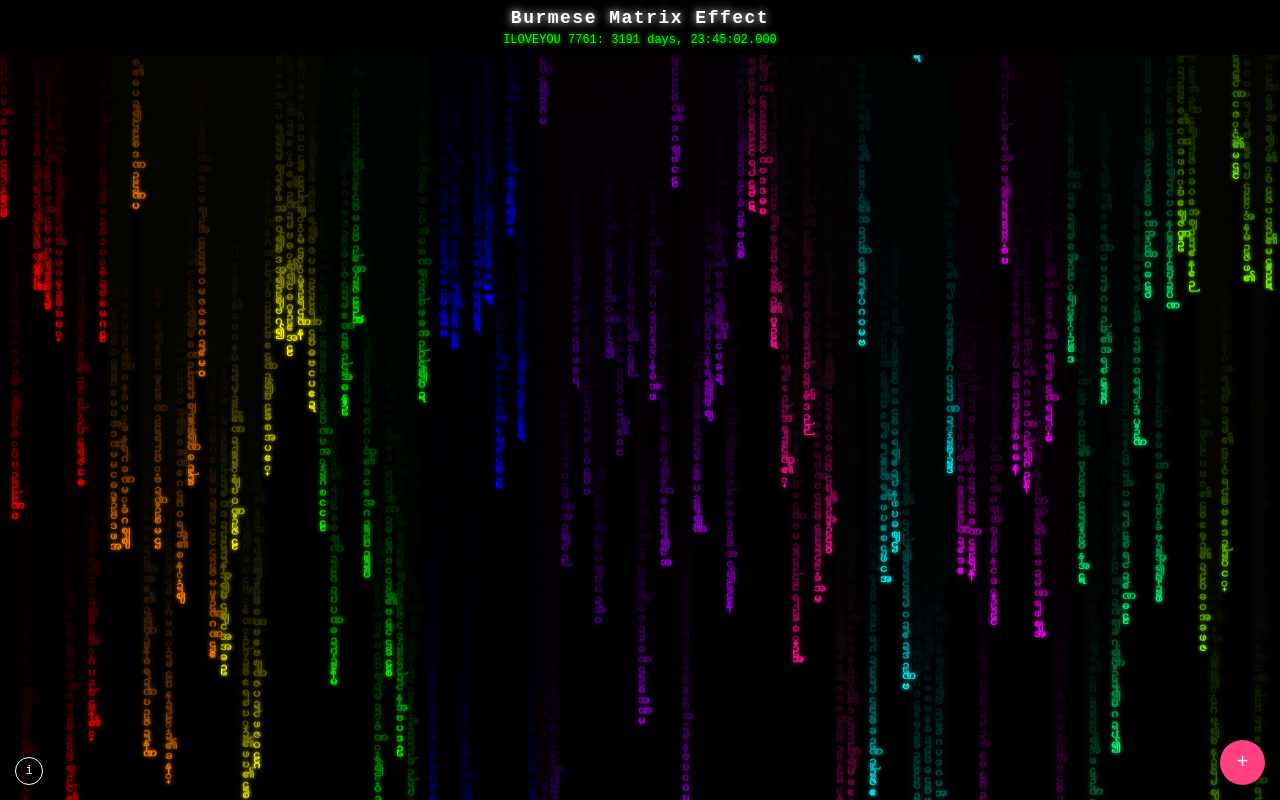
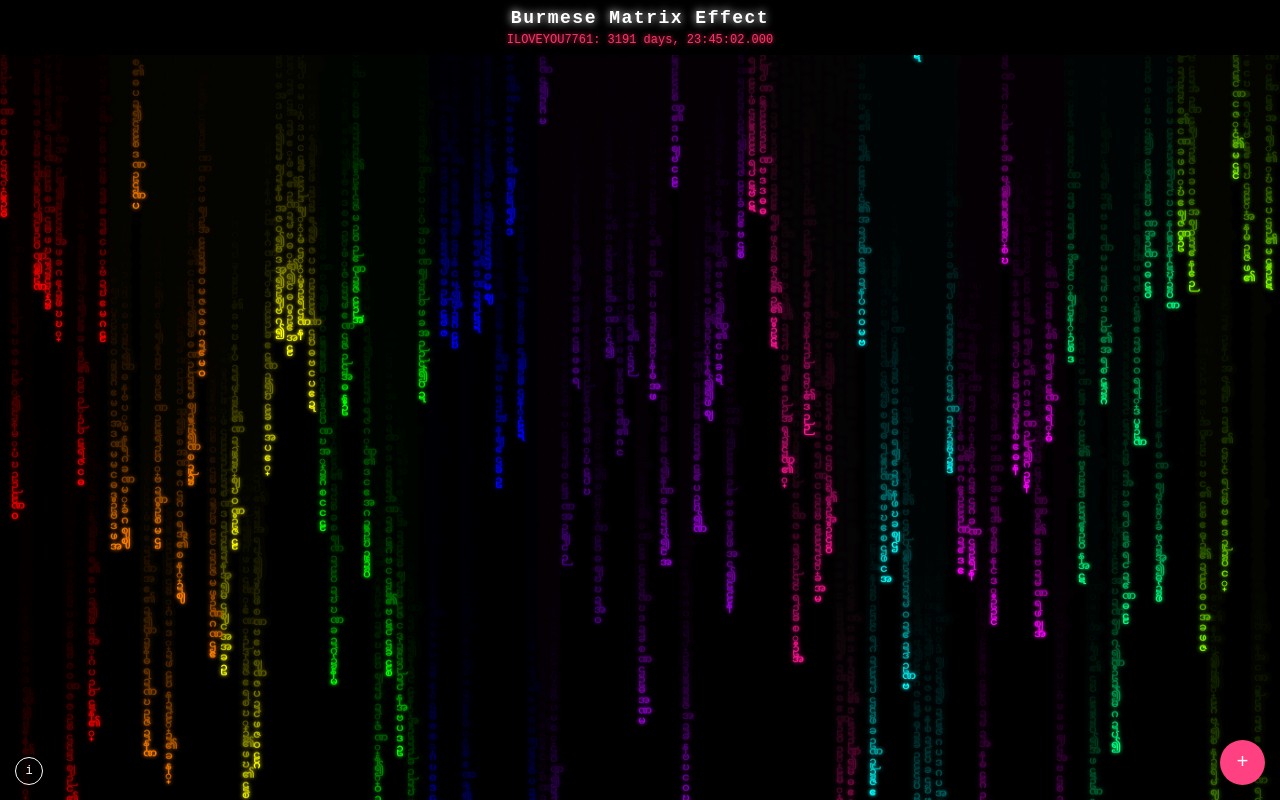
Before and after one commit to MiUser9/NHNWTAA2096, a plain HTML site: page index.html in a window 1280 px wide. Drawn offline with Linux system fonts and the light colour scheme.

Commit message:
Update index.html

```diff
--- a/index.html
+++ b/index.html
@@ -58,11 +58,11 @@
         }
 
         .time-counter {
-            color: #0f0;
+            color: #ff3366;
             font-size: 12px;
             margin-top: 5px;
             font-family: 'Courier New', monospace;
-            text-shadow: 0 0 5px #0f0;
+            text-shadow: 0 0 5px #ff3366;
         }
 
         .matrix-container {
@@ -349,7 +349,7 @@
             const milliseconds = diffMs % 1000;
 
             // Format the time string
-            const timeString = `ILOVEYOU 7761: ${days} days, ${hours.toString().padStart(2, '0')}:${minutes.toString().padStart(2, '0')}:${seconds.toString().padStart(2, '0')}.${milliseconds.toString().padStart(3, '0')}`;
+            const timeString = `ILOVEYOU7761: ${days} days, ${hours.toString().padStart(2, '0')}:${minutes.toString().padStart(2, '0')}:${seconds.toString().padStart(2, '0')}.${milliseconds.toString().padStart(3, '0')}`;
 
             // Update the display
             document.getElementById('timeCounter').textContent = timeString;
```
